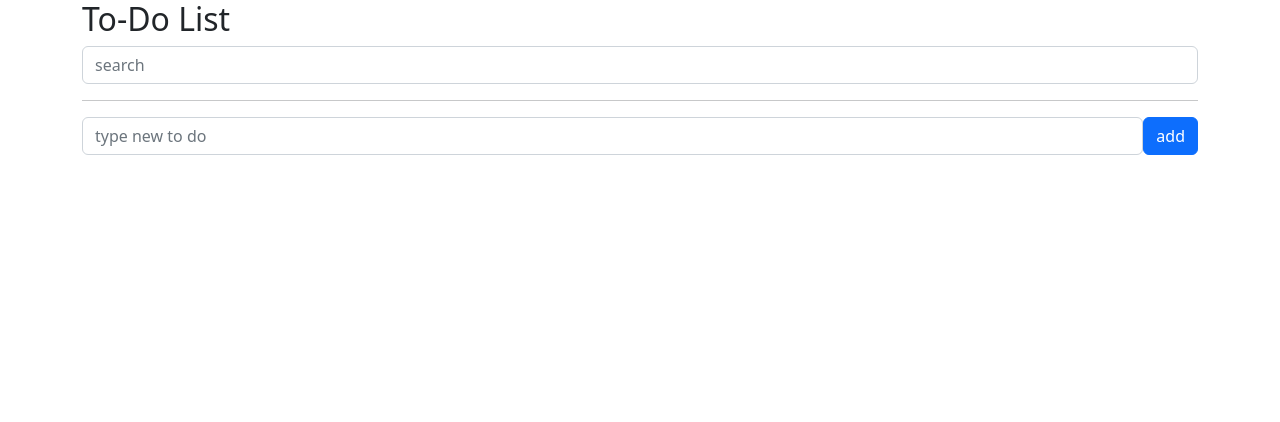
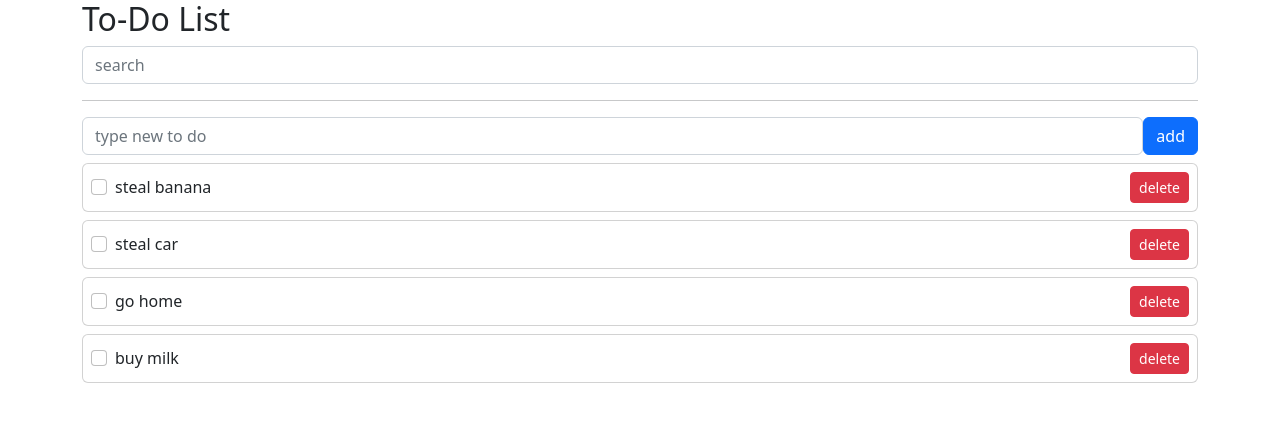
Before and after one commit to eehs2000/vue3-todolist, a Vue app: page / in a window 1280 px wide. Shown: the top 422 px of the page. Built offline with nearby package versions, Linux system fonts and the light colour scheme; data requests are answered from the project's data file.

Commit message:
feat: delete

```diff
--- a/db.json
+++ b/db.json
@@ -19,11 +19,6 @@
       "subject": "buy milk",
       "completed": false,
       "id": 4
-    },
-    {
-      "subject": "hi",
-      "completed": false,
-      "id": 5
     }
   ]
 }
--- a/src/App.vue
+++ b/src/App.vue
@@ -36,6 +36,18 @@
       color: "gray",
     };
 
+    const getTodos = async () => {
+      try {
+        const res = await axios.get("http://localhost:3000/todos");
+        todos.value = res.data;
+        return res;
+      } catch (error) {
+        console.log(error);
+      }
+    };
+
+    getTodos();
+
     const addTodo = async (todo) => {
       try {
         const res = await axios.post("http://localhost:3000/todos", {
@@ -46,7 +58,6 @@
       } catch (err) {
         console.log(err);
       }
-
       // .then((res) => {
       //   todos.value.push(res.data);
       //   console.log(res);
@@ -54,8 +65,15 @@
       // .catch((err) => console.log(err));
     };
 
-    const deleteTodo = (index) => {
-      todos.value.splice(index, 1);
+    const deleteTodo = async (index) => {
+      const id = todos.value[index].id;
+      try {
+        const res = await axios.delete("http://localhost:3000/todos/" + id);
+        todos.value.splice(index, 1);
+        console.log(res);
+      } catch (error) {
+        console.log(error);
+      }
     };
 
     const toggleTodo = (index) => {
@@ -81,6 +99,7 @@
       toggleTodo,
       searchText,
       filteredTodos,
+      getTodos,
     };
   },
 };
```
